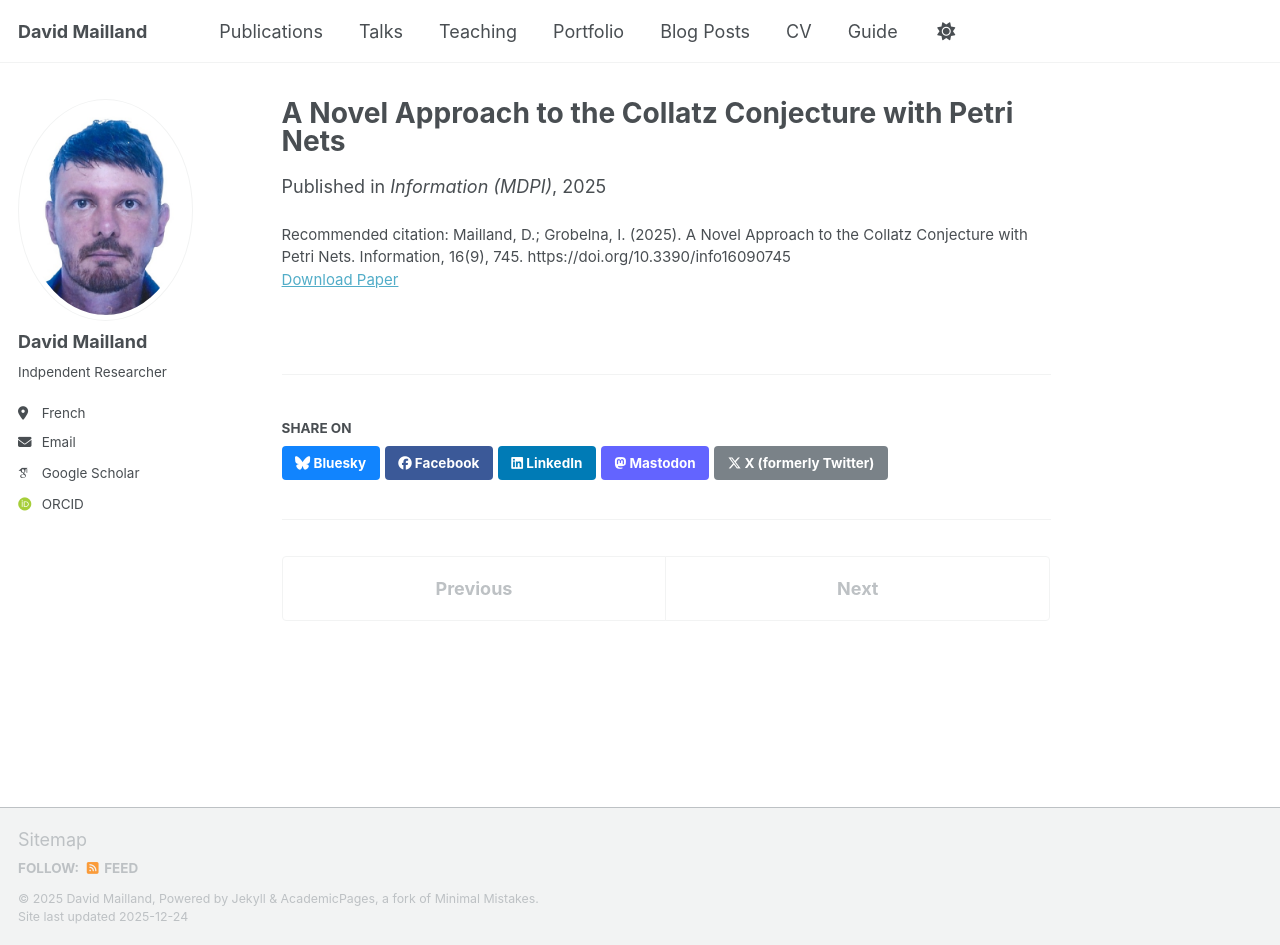
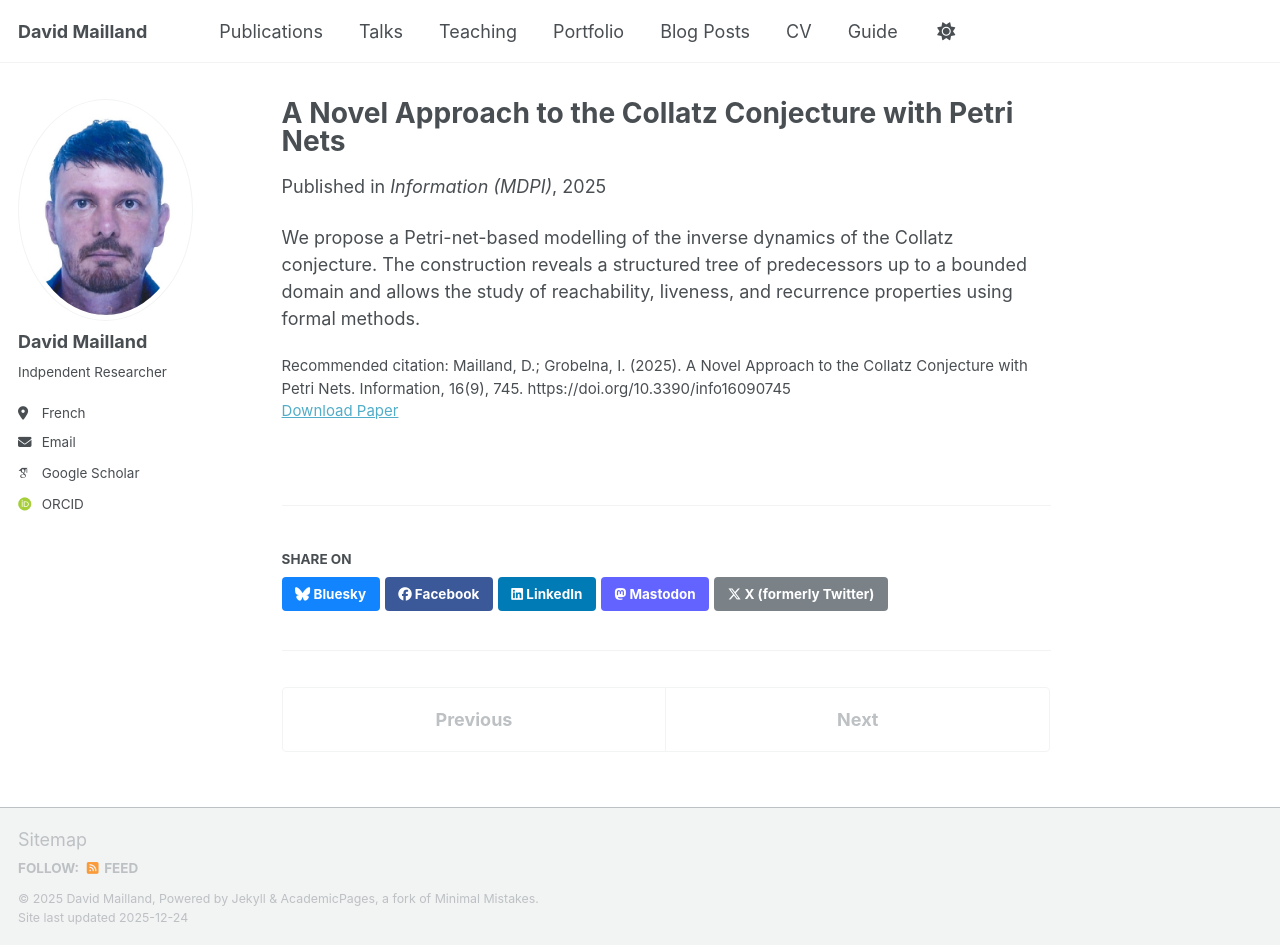
Before and after one commit to davidmailland/davidmailland.github.io, a Jekyll site: the page built from _publications/2025-08-28-info-collatz-petri.md, in a window 1280 px wide and 945 px high. Built offline with Jekyll 4.4.1, drawn with Linux system fonts in a browser that asks for light colours; some web fonts are replaced; a script bundle is joined from its source files by our own code; library files that are not in the unit come from our copies.

Commit message:
Update 2025-08-28-info-collatz-petri.md

```diff
--- a/_publications/2025-08-28-info-collatz-petri.md
+++ b/_publications/2025-08-28-info-collatz-petri.md
@@ -7,3 +7,7 @@ venue: "Information (MDPI)"
 paperurl: "https://doi.org/10.3390/info16090745"
 citation: "Mailland, D.; Grobelna, I. (2025). A Novel Approach to the Collatz Conjecture with Petri Nets. Information, 16(9), 745. https://doi.org/10.3390/info16090745"
 ---
+We propose a Petri-net-based modelling of the inverse dynamics of the Collatz conjecture.
+The construction reveals a structured tree of predecessors up to a bounded domain and
+allows the study of reachability, liveness, and recurrence properties using formal
+methods.
```
